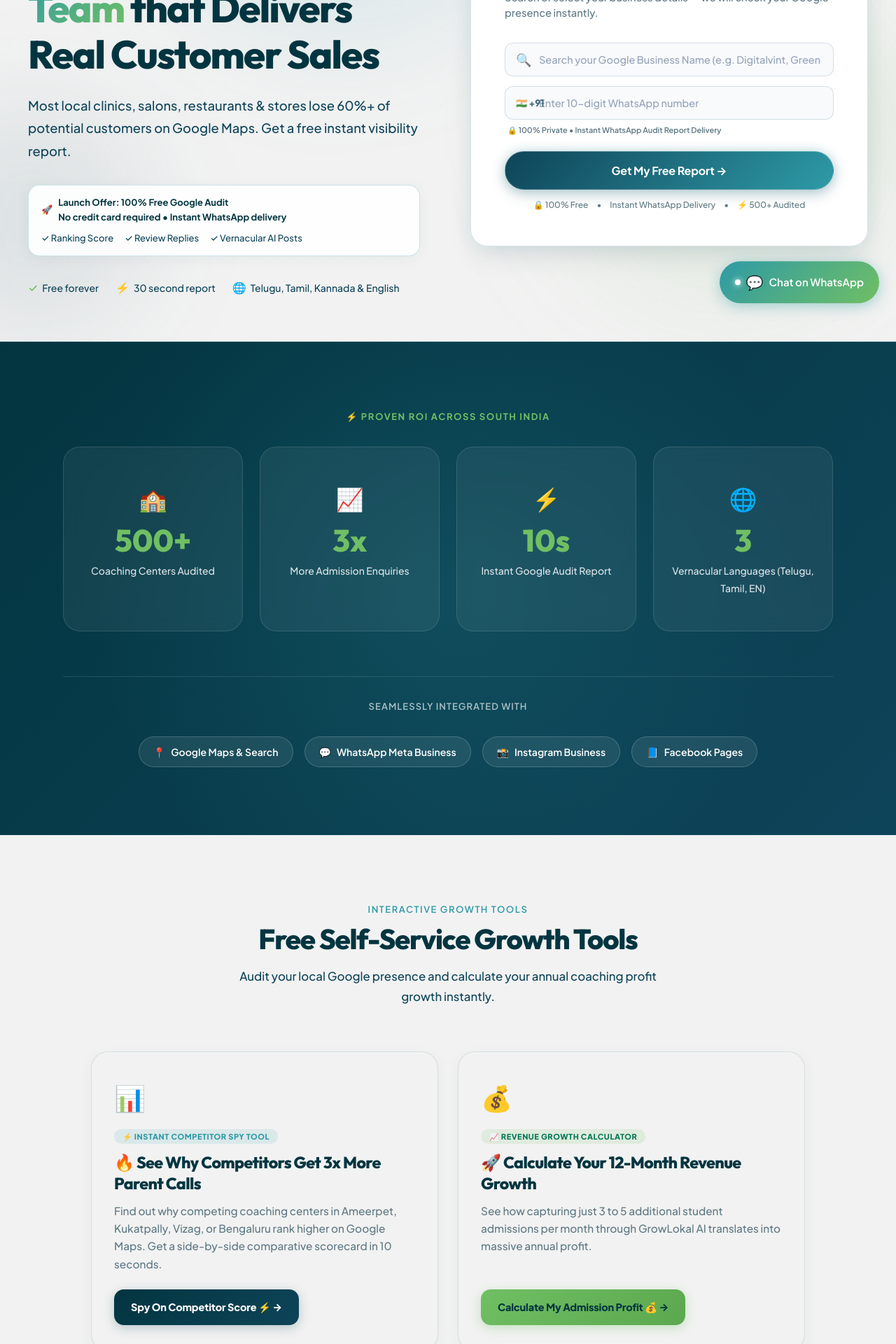
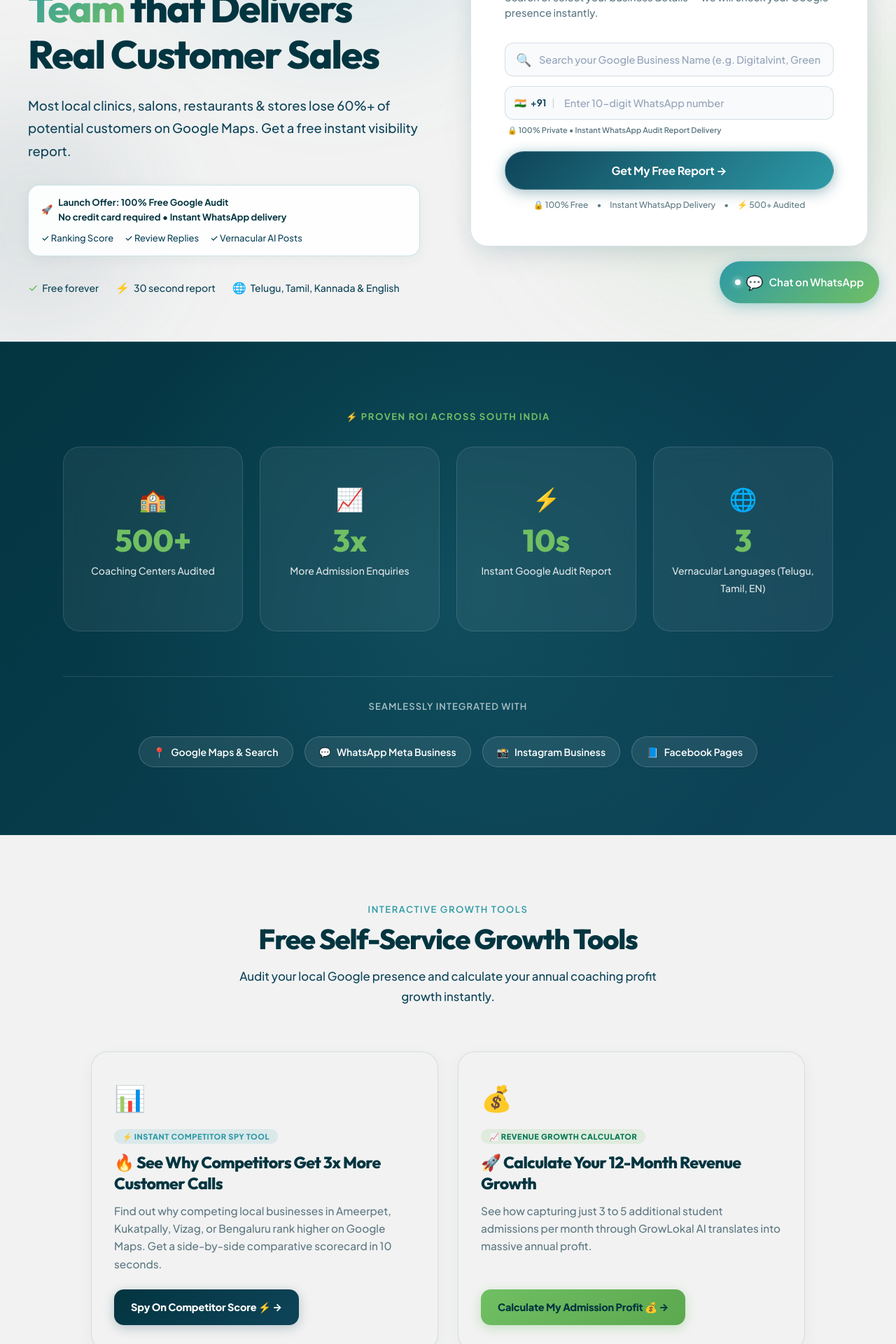
Before and after one commit to akheels-web/growlokal, a Next.js app in the folder apps/web/: page / in a window 1280 px wide. Shown: the part 340-2260 px from the top of the page at 70% size. Built offline with nearby package versions, Linux system fonts and the light colour scheme.

Commit message:
style: fix WhatsApp input container UI layout with 84px left padding offset and clean flag badge

```diff
--- a/apps/web/src/app/page.tsx
+++ b/apps/web/src/app/page.tsx
@@ -516,10 +516,23 @@
               </div>
 
               <div>
-                <div className="input-with-icon" style={{ display: 'flex', alignItems: 'center' }}>
-                  <span className="input-icon" style={{ fontSize: '13px', fontWeight: 800, color: '#0E4459', paddingRight: '4px' }}>
-                    🇮🇳 +91
-                  </span>
+                <div style={{ position: 'relative', display: 'flex', alignItems: 'center' }}>
+                  <div style={{
+                    position: 'absolute',
+                    left: '14px',
+                    display: 'flex',
+                    alignItems: 'center',
+                    gap: '6px',
+                    fontSize: '13.5px',
+                    fontWeight: 700,
+                    color: '#0E4459',
+                    pointerEvents: 'none',
+                    zIndex: 2
+                  }}>
+                    <span>🇮🇳</span>
+                    <span>+91</span>
+                    <span style={{ color: '#cbd5e1', fontWeight: 300, marginLeft: '2px' }}>|</span>
+                  </div>
                   <input
                     id="audit-phone"
                     required
@@ -529,6 +542,10 @@
                     value={phone}
                     onChange={e => setPhone(e.target.value.replace(/[^0-9]/g, ''))}
                     className="form-input"
+                    style={{
+                      paddingLeft: '84px',
+                      width: '100%'
+                    }}
                   />
                 </div>
                 <div style={{ fontSize: '11px', color: '#5e7984', marginTop: '6px', textAlign: 'left', paddingLeft: '4px', fontWeight: 600 }}>
@@ -646,10 +663,10 @@
                 ⚡ Instant Competitor Spy Tool
               </span>
               <h3 style={{ fontSize: '1.45rem', fontWeight: '800', color: '#033540', margin: '12px 0 10px', lineHeight: 1.3 }}>
-                🔥 See Why Competitors Get 3x More Parent Calls
+                🔥 See Why Competitors Get 3x More Customer Calls
               </h3>
               <p style={{ color: '#5e7984', fontSize: '0.96rem', lineHeight: '1.65', marginBottom: '24px' }}>
-                Find out why competing coaching centers in Ameerpet, Kukatpally, Vizag, or Bengaluru rank higher on Google Maps. Get a side-by-side comparative scorecard in 10 seconds.
+                Find out why competing local businesses in Ameerpet, Kukatpally, Vizag, or Bengaluru rank higher on Google Maps. Get a side-by-side comparative scorecard in 10 seconds.
               </p>
             </div>
             <div>
```
